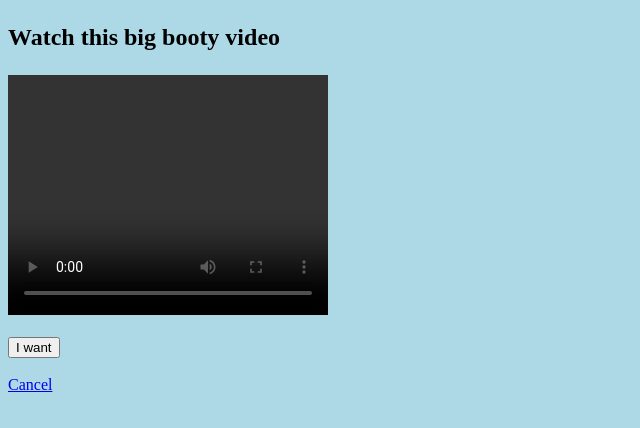
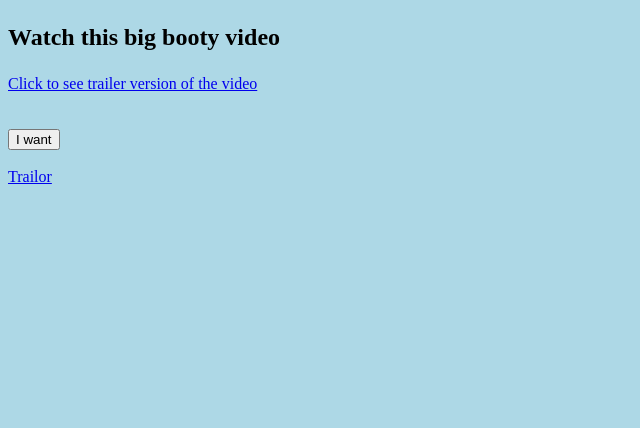
Before and after one commit to PRASADD65/Personal-Docs, a plain HTML site: page videos.html in a window 1280 px wide. Shown: the whole page, without its empty margins (0-640 px from the left). Drawn offline with Linux system fonts and the light colour scheme.

Commit message:
Update videos.html
Removed cancel button

```diff
--- a/videos.html
+++ b/videos.html
@@ -8,10 +8,10 @@
 </head>
 <body>
     <P> Watch this big booty video</P>
-    <video width="320" height="240" controls>
+    <div>
         <a href="https://t.me/c/2339322182/14"/>
             Click to see trailer version of the video
-    </video>
+    </div>
     <br>
     <br>
     <div class="des">
@@ -20,7 +20,7 @@
         </div>
         <br>
         <div class="second">
-            <a id="sec" href="./index.html"> Cancel </a>
+            <a id="sec" href="https://t.me/c/2339322182/14"> Trailor </a>
         </div>
     </div>
     <script src="./index.js"></script>
```
